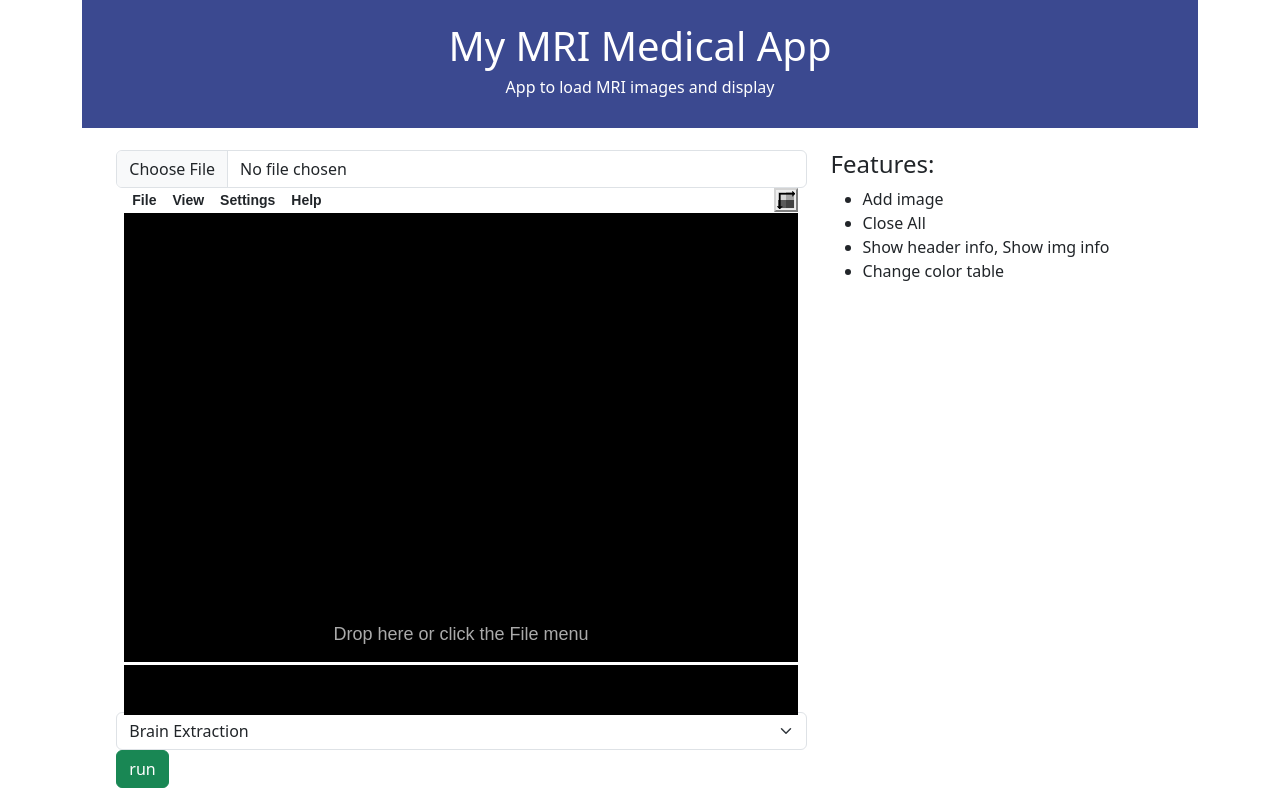
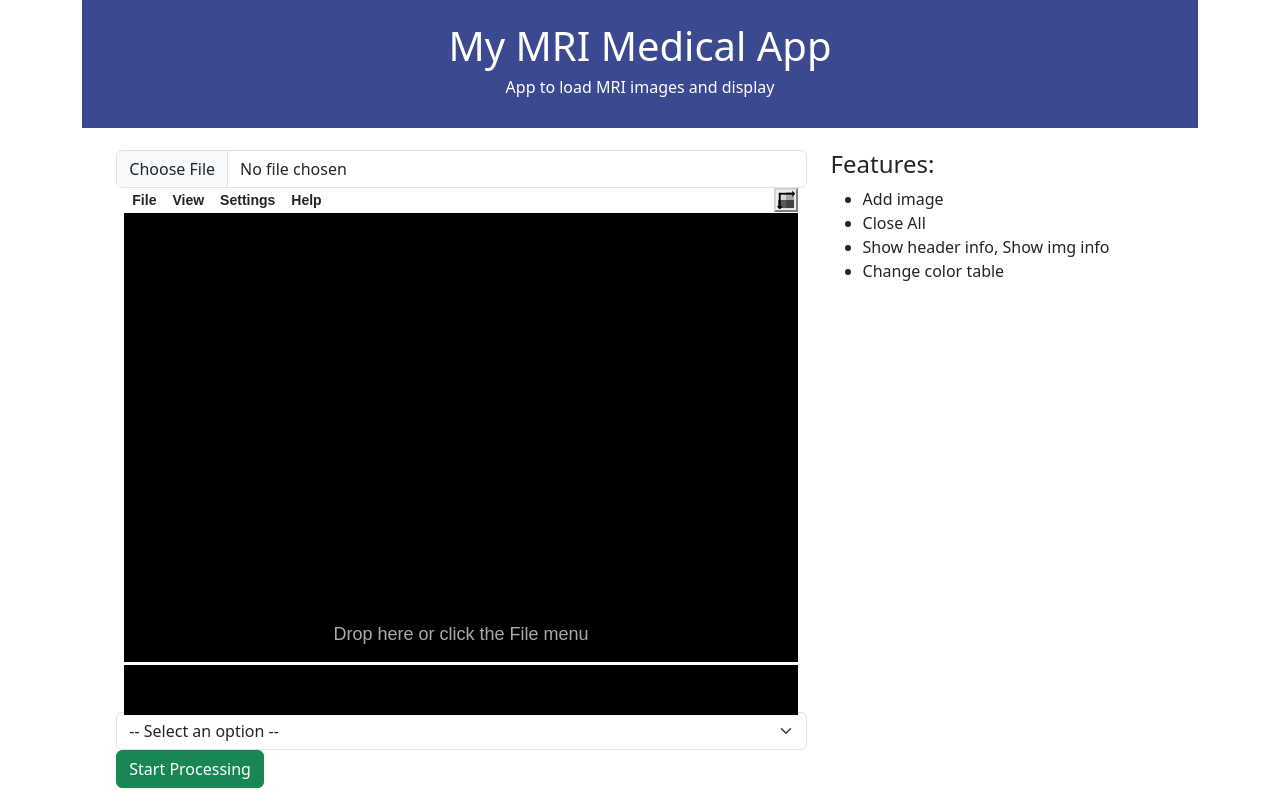
Before and after one commit to Angeluz-07/MRI-prototype-medical-apps, a Vue app in the folder frontend/: page / in a window 1280 px wide. Built offline with nearby package versions, Linux system fonts and the light colour scheme.

Commit message:
#2 add form handling and data packaging to send img to backend wip

```diff
--- a/frontend/package.json
+++ b/frontend/package.json
@@ -15,6 +15,7 @@
     "format": "prettier --write src/"
   },
   "dependencies": {
+    "axios": "^1.13.1",
     "bootstrap": "^5.3.8",
     "pinia": "^3.0.3",
     "vue": "^3.5.22",
--- a/frontend/src/components/Home.vue
+++ b/frontend/src/components/Home.vue
@@ -1,10 +1,92 @@
 <script setup>
+import { ref } from 'vue';
+import axios from 'axios';
+
+// --- State Variables ---
+const fileInputRef = ref(null); // Reference to the file input DOM element
+const selectedFile = ref(null);
+const selectedOption = ref('');
+const isUploading = ref(false);
+const message = ref('');
+const messageClass = ref('');
+
+// The endpoint URL on your Python backend
+const API_ENDPOINT = 'http://localhost:8000/api/upload-and-process/';
+
+// --- Methods ---
+
+// Handles form submission
+const handleSubmit = async () => {
+  if (!selectedFile.value || !selectedOption.value) {
+    message.value = 'Please select a file and a processing option.';
+    messageClass.value = 'error';
+    return;
+  }
+
+  isUploading.value = true;
+  message.value = 'Uploading file...';
+  messageClass.value = 'info';
+
+  // 1. Create FormData object
+  // This is crucial for correctly sending files and other form data in a single request.
+  const formData = new FormData();
+
+  // Append the file. 'file' is the name your backend will use to access the file (e.g., request.files['file']).
+  formData.append('file', selectedFile.value);
+  console.log('file', selectedFile.value);
+  // Append the selected option. 'option' is the name your backend will use to access this string value.
+  formData.append('option', selectedOption.value);
+  console.log('option', selectedOption.value);
+
+  try {
+    console.log("f", formData);
+    console.log("--- Correctly Logging FormData Entries ---");
+
+    // Use the entries() method and a for...of loop
+    for (const [key, value] of formData.entries()) {
+    // 'key' will be the field name (e.g., 'file', 'option')
+    // 'value' will be the field content (File object or string)
+
+    if (value instanceof File) {
+        console.log(`Key: ${key}, Value: [File: ${value.name}, Type: ${value.type}, Size: ${value.size} bytes]`);
+    } else {
+        console.log(`Key: ${key}, Value: ${value}`);
+    }
+    }
+
+    console.log("-----------------------------------------");
+    return
+    // cut here
+    // 2. Send the request using axios
+    const response = await axios.post(API_ENDPOINT, formData, {
+      // It's good practice to explicitly set the Content-Type header,
+      // but Axios/browser often handle this automatically for FormData.
+      headers: {
+        'Content-Type': 'multipart/form-data',
+      },
+      // You can also add an onUploadProgress callback here for a progress bar
+    });
+
+    // 3. Handle the successful (asynchronous) response
+    const jobId = response.data.job_id; // Assuming your Python backend returns a job_id
+    message.value = `File uploaded! Processing started. Job ID: ${jobId}. Now polling for results...`;
+    messageClass.value = 'success';
+
+    // Start polling or open a WebSocket connection here using the jobId
+    // (See previous discussion on asynchronous workflows)
+
+  } catch (error) {
+    message.value = 'Upload failed. ' + (error.response?.data?.detail || error.message);
+    messageClass.value = 'error';
+  } finally {
+    isUploading.value = false;
+  }
+};
 
 const handleFileChange = (event) => {
   const file = event.target.files[0]
 
-  if (!file) return
-
+  // pre load the mri viewer
   const reader = new FileReader()
 
   reader.onload = (e) => {
@@ -20,8 +102,12 @@ const handleFileChange = (event) => {
   }
 
   reader.readAsDataURL(file)
+
+  // set file uploaded to send in form
+  selectedFile.value = file
 }
 </script>
+
 
 <template>
     <div class="container">
@@ -39,14 +125,27 @@ const handleFileChange = (event) => {
 
             </div>
             <div class="col-8">
-                <form enctype="multipart/form-data" method="post">
-                    <input type="file" name="fileMRI"  id="fileMRI" class="form-control" @change="handleFileChange" required>
+                <form enctype="multipart/form-data" method="post" @submit.prevent="handleSubmit" >
+                <input type="file" name="fileMRI"  id="file" ref="fileInputRef" class="form-control" @change="handleFileChange" required>
+
                 <div class="papaya" data-params="params" id="ii"></div>
                 <!--a class="mx-2" href="https://rii-mango.github.io/Papaya/"><i>built with Papaya.js</i></a-->
-                <select class="form-select" aria-label="Default select example">
-                    <option value="1">Brain Extraction</option>
+                <select
+                    id="option"
+                    class="form-select"
+                    v-model="selectedOption"
+                    required
+                >
+                    <option value="" disabled>-- Select an option --</option>
+                    <option value="fast">Fast Processing</option>
+                    <option value="detailed">Detailed Analysis</option>
+                    <option value="archive">Archive Only</option>
                 </select>
-                <button class="btn btn-success" type="submit">run</button>
+                <!--button class="btn btn-success" type="submit">run</button-->
+                <button class="btn btn-success" type="submit" :disabled="isUploading">
+                    {{ isUploading ? 'Uploading...' : 'Start Processing' }}
+                </button>
+                <p v-if="message" :class="messageClass">{{ message }}</p>
                 </form>
             </div>
 
```
Also changed, not shown: 1 other file (tests, documents, lock files or other folders).
